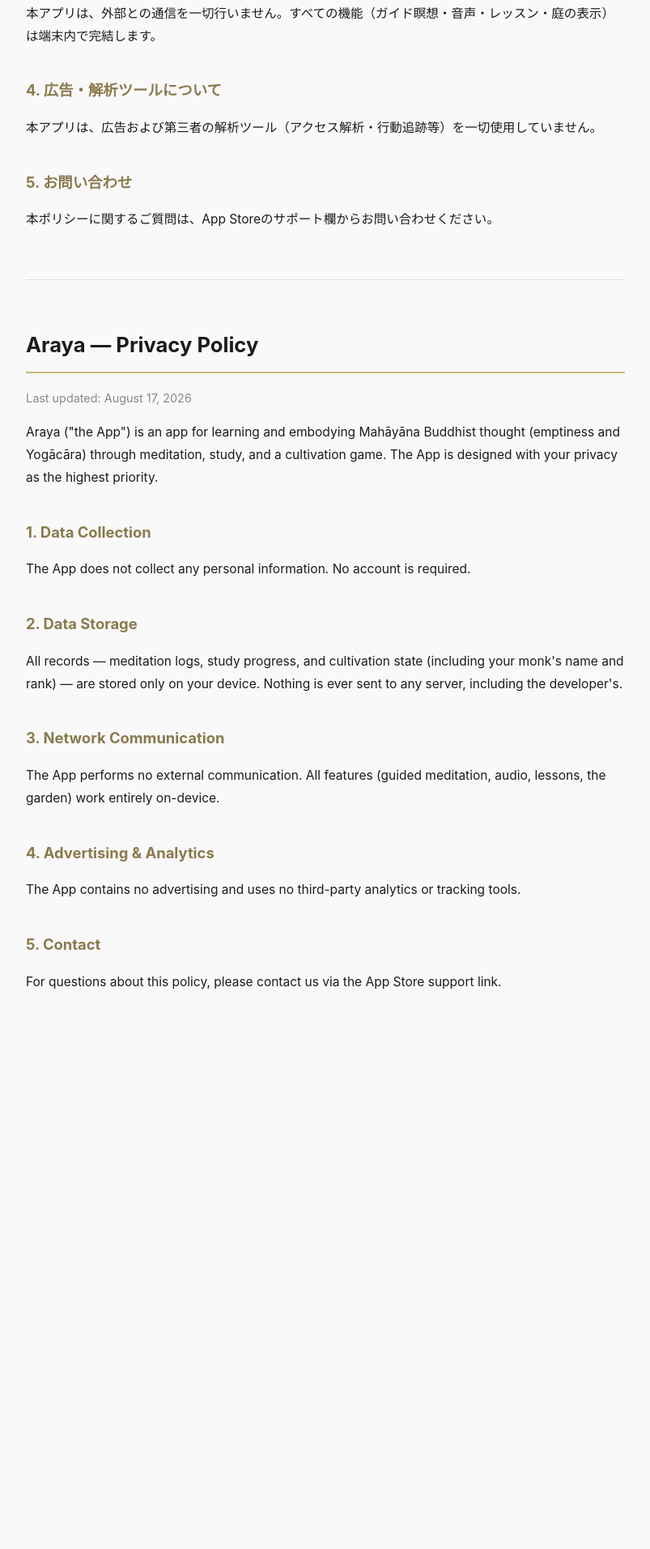
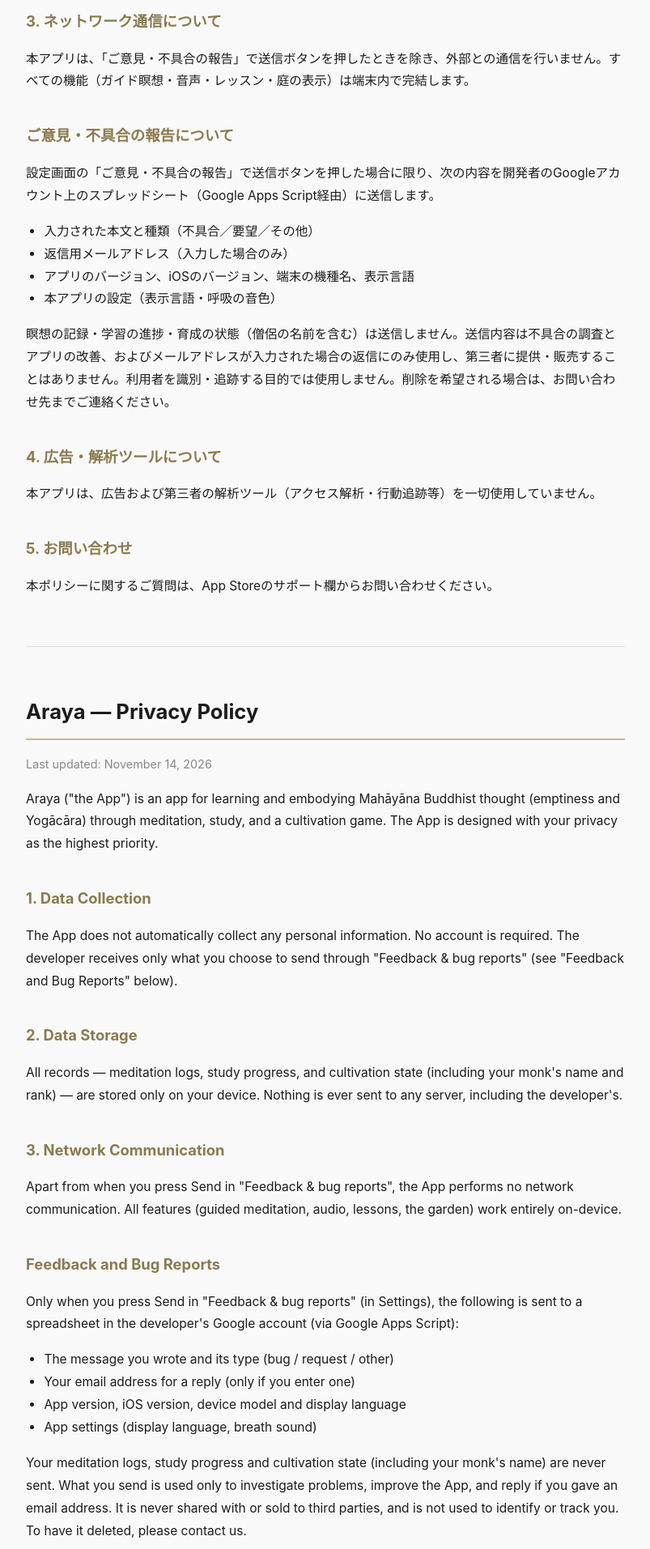
Before and after one commit to Takeaki-ortho/neckguard-privacy, a plain HTML site: page araya.html in a window 1280 px wide. Shown: the part 567-2480 px from the top of the page at 81% size, without its empty margins (238-1041 px from the left). Before the commit the page ends 1849 px from the top, so only its background shows below. Drawn offline with Linux system fonts and the light colour scheme.

Commit message:
空・阿頼耶: ご意見・不具合の報告の節を追加
Co-Authored-By: Claude Opus 5.5 <noreply@anthropic.com>

```diff
--- a/araya.html
+++ b/araya.html
@@ -26,18 +26,28 @@
 
 <!-- 日本語 -->
 <h1>阿頼耶 (Araya) プライバシーポリシー</h1>
-<p class="updated">最終更新日：2026年8月17日</p>
+<p class="updated">最終更新日：2026年11月14日</p>
 
 <p>阿頼耶（Araya、以下「本アプリ」）は、大乗仏教の思想（空・唯識）を瞑想・学習・育成ゲームを通じて体得するためのアプリです。本アプリは、利用者のプライバシーを最優先に設計されています。</p>
 
 <h2>1. データの収集について</h2>
-<p>本アプリは、利用者の個人情報を一切収集しません。アカウント登録も不要です。</p>
+<p>本アプリは、利用者の個人情報を自動的に収集することはありません。アカウント登録も不要です。利用者が「ご意見・不具合の報告」から自ら送信した内容のみ、開発者が受け取ります（下記「ご意見・不具合の報告について」）。</p>
 
 <h2>2. データの保存場所</h2>
 <p>瞑想の記録・学習の進捗・育成の状態（僧侶の名前や位階を含む）は、すべてお使いの端末内にのみ保存されます。開発者を含む第三者のサーバーに送信されることはありません。</p>
 
 <h2>3. ネットワーク通信について</h2>
-<p>本アプリは、外部との通信を一切行いません。すべての機能（ガイド瞑想・音声・レッスン・庭の表示）は端末内で完結します。</p>
+<p>本アプリは、「ご意見・不具合の報告」で送信ボタンを押したときを除き、外部との通信を行いません。すべての機能（ガイド瞑想・音声・レッスン・庭の表示）は端末内で完結します。</p>
+
+<h2>ご意見・不具合の報告について</h2>
+<p>設定画面の「ご意見・不具合の報告」で送信ボタンを押した場合に限り、次の内容を開発者のGoogleアカウント上のスプレッドシート（Google Apps Script経由）に送信します。</p>
+<ul>
+<li>入力された本文と種類（不具合／要望／その他）</li>
+<li>返信用メールアドレス（入力した場合のみ）</li>
+<li>アプリのバージョン、iOSのバージョン、端末の機種名、表示言語</li>
+<li>本アプリの設定（表示言語・呼吸の音色）</li>
+</ul>
+<p>瞑想の記録・学習の進捗・育成の状態（僧侶の名前を含む）は送信しません。送信内容は不具合の調査とアプリの改善、およびメールアドレスが入力された場合の返信にのみ使用し、第三者に提供・販売することはありません。利用者を識別・追跡する目的では使用しません。削除を希望される場合は、お問い合わせ先までご連絡ください。</p>
 
 <h2>4. 広告・解析ツールについて</h2>
 <p>本アプリは、広告および第三者の解析ツール（アクセス解析・行動追跡等）を一切使用していません。</p>
@@ -48,18 +58,28 @@
 <!-- English -->
 <div class="lang-en">
 <h1>Araya — Privacy Policy</h1>
-<p class="updated">Last updated: August 17, 2026</p>
+<p class="updated">Last updated: November 14, 2026</p>
 
 <p>Araya ("the App") is an app for learning and embodying Mahāyāna Buddhist thought (emptiness and Yogācāra) through meditation, study, and a cultivation game. The App is designed with your privacy as the highest priority.</p>
 
 <h2>1. Data Collection</h2>
-<p>The App does not collect any personal information. No account is required.</p>
+<p>The App does not automatically collect any personal information. No account is required. The developer receives only what you choose to send through "Feedback &amp; bug reports" (see "Feedback and Bug Reports" below).</p>
 
 <h2>2. Data Storage</h2>
 <p>All records — meditation logs, study progress, and cultivation state (including your monk's name and rank) — are stored only on your device. Nothing is ever sent to any server, including the developer's.</p>
 
 <h2>3. Network Communication</h2>
-<p>The App performs no external communication. All features (guided meditation, audio, lessons, the garden) work entirely on-device.</p>
+<p>Apart from when you press Send in "Feedback &amp; bug reports", the App performs no network communication. All features (guided meditation, audio, lessons, the garden) work entirely on-device.</p>
+
+<h2>Feedback and Bug Reports</h2>
+<p>Only when you press Send in "Feedback &amp; bug reports" (in Settings), the following is sent to a spreadsheet in the developer's Google account (via Google Apps Script):</p>
+<ul>
+<li>The message you wrote and its type (bug / request / other)</li>
+<li>Your email address for a reply (only if you enter one)</li>
+<li>App version, iOS version, device model and display language</li>
+<li>App settings (display language, breath sound)</li>
+</ul>
+<p>Your meditation logs, study progress and cultivation state (including your monk's name) are never sent. What you send is used only to investigate problems, improve the App, and reply if you gave an email address. It is never shared with or sold to third parties, and is not used to identify or track you. To have it deleted, please contact us.</p>
 
 <h2>4. Advertising &amp; Analytics</h2>
 <p>The App contains no advertising and uses no third-party analytics or tracking tools.</p>
```
Also changed, not shown: kuu.html (+26 -6 lines).
